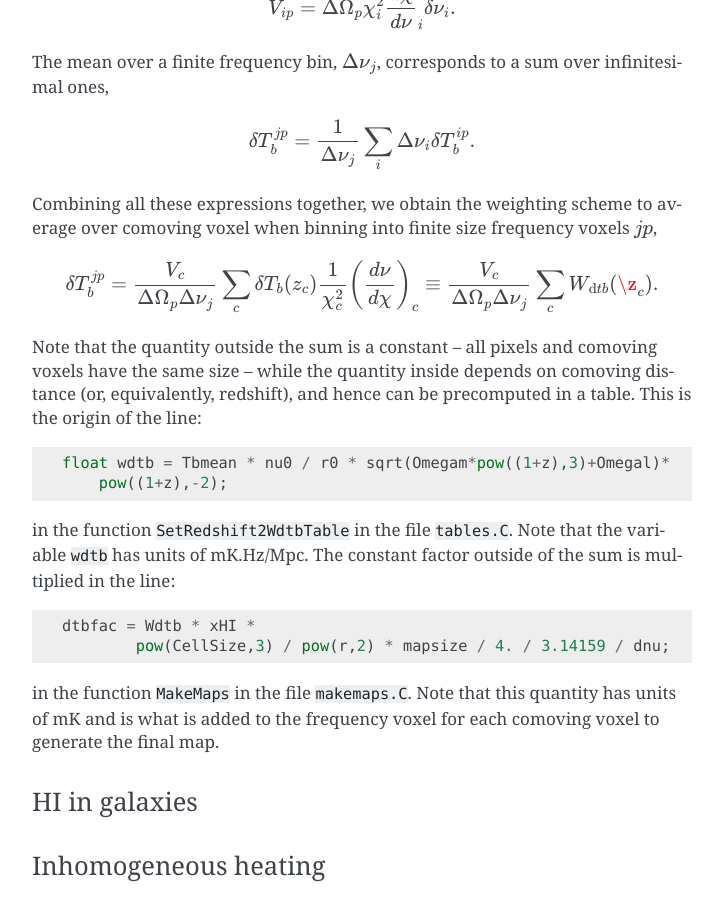
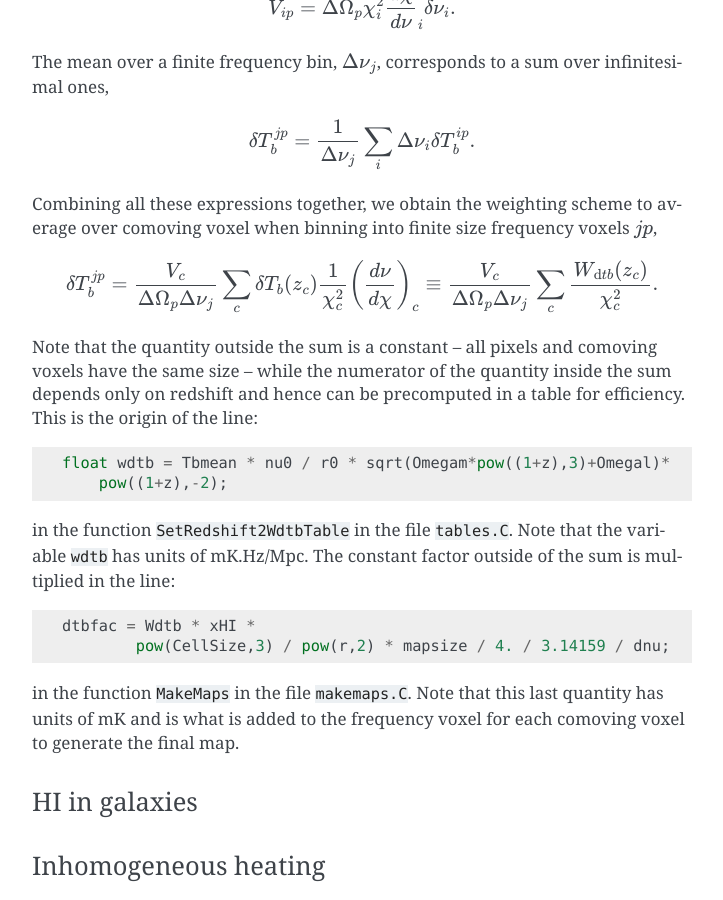
Before and after one commit to marcelo-alvarez/lpt-lc, a Sphinx documentation site: the page built from docs/astrophysics.rst, in a window 1280 px wide and 900 px high, scrolled down 988 px. Shown: the whole window, without its empty margins (388-1111 px from the left). Built offline with Sphinx 7.4.7, drawn with Linux system fonts in a browser that asks for light colours.

Commit message:
lpt to 21cm

```diff
--- a/docs/astrophysics.rst
+++ b/docs/astrophysics.rst
@@ -64,9 +64,9 @@ when binning into finite size frequency voxels :math:`jp`,
 
 .. math::
 
-   \delta{T}_b^{jp}=\frac{V_c}{\Delta\Omega_p\Delta{\nu}_j}\sum_c \delta{T}_b(z_c)\frac{1}{\chi_c^2}\left(\frac{d\nu}{d\chi}\right)_c\equiv \frac{V_c}{\Delta\Omega_p\Delta{\nu}_j}\sum_c W_{\mathrm dtb}(\z_c).
+   \delta{T}_b^{jp}=\frac{V_c}{\Delta\Omega_p\Delta{\nu}_j}\sum_c \delta{T}_b(z_c)\frac{1}{\chi_c^2}\left(\frac{d\nu}{d\chi}\right)_c\equiv \frac{V_c}{\Delta\Omega_p\Delta{\nu}_j}\sum_c \frac{W_{\mathrm dtb}(z_c)}{\chi_c^2}.
 
-Note that the quantity outside the sum is a constant -- all pixels and comoving voxels have the same size -- while the quantity inside depends on comoving distance (or, equivalently, redshift), and hence can be precomputed in a table.  This is the origin of the line::
+Note that the quantity outside the sum is a constant -- all pixels and comoving voxels have the same size -- while the numerator of the quantity inside the sum depends only on redshift and hence can be precomputed in a table for efficiency.  This is the origin of the line::
 
   float wdtb = Tbmean * nu0 / r0 * sqrt(Omegam*pow((1+z),3)+Omegal)*
       pow((1+z),-2);
@@ -76,7 +76,7 @@ in the function ``SetRedshift2WdtbTable`` in the file ``tables.C``. Note that th
   dtbfac = Wdtb * xHI *
 	  pow(CellSize,3) / pow(r,2) * mapsize / 4. / 3.14159 / dnu;
 
-in the function ``MakeMaps`` in the file ``makemaps.C``.  Note that this quantity has units of mK and is what is added to the frequency voxel for each comoving voxel to generate the final map.
+in the function ``MakeMaps`` in the file ``makemaps.C``.  Note that this last quantity has units of mK and is what is added to the frequency voxel for each comoving voxel to generate the final map.
 
 HI in galaxies
 ''''''''''''''''
```
